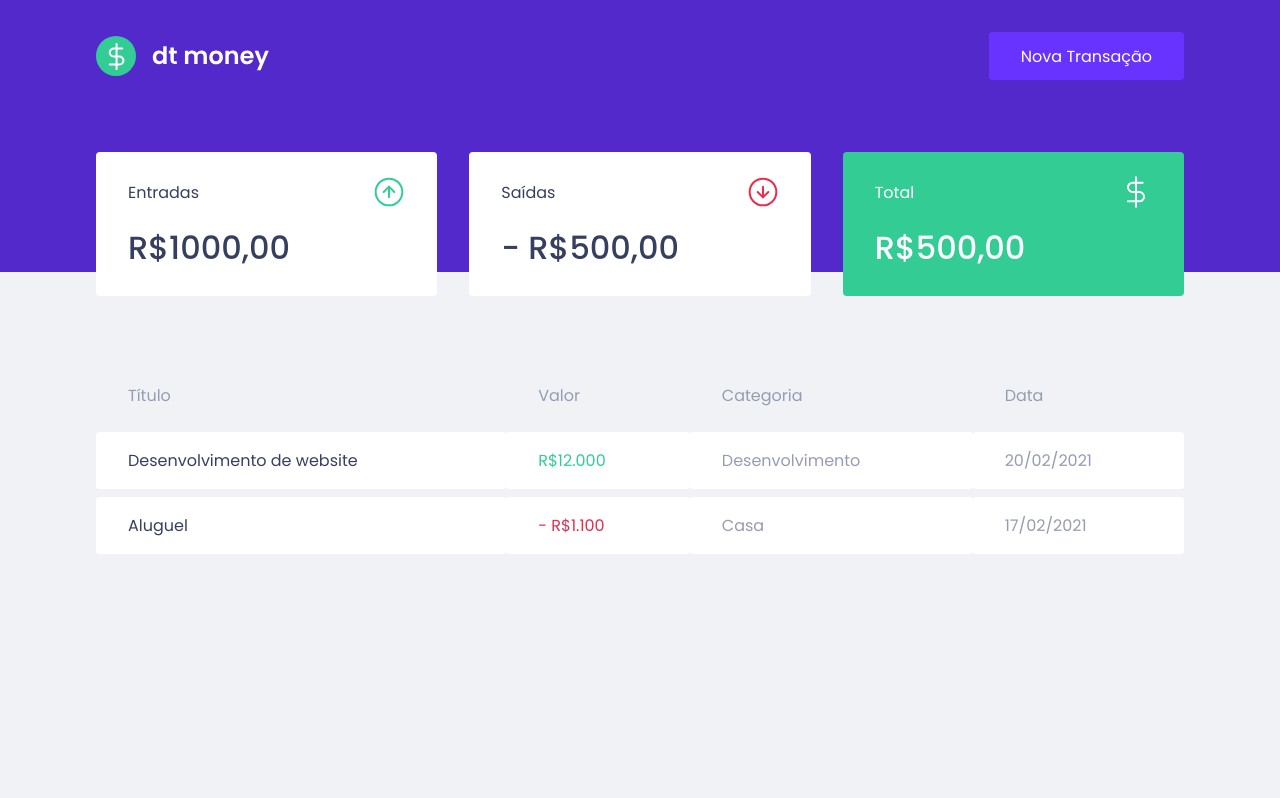
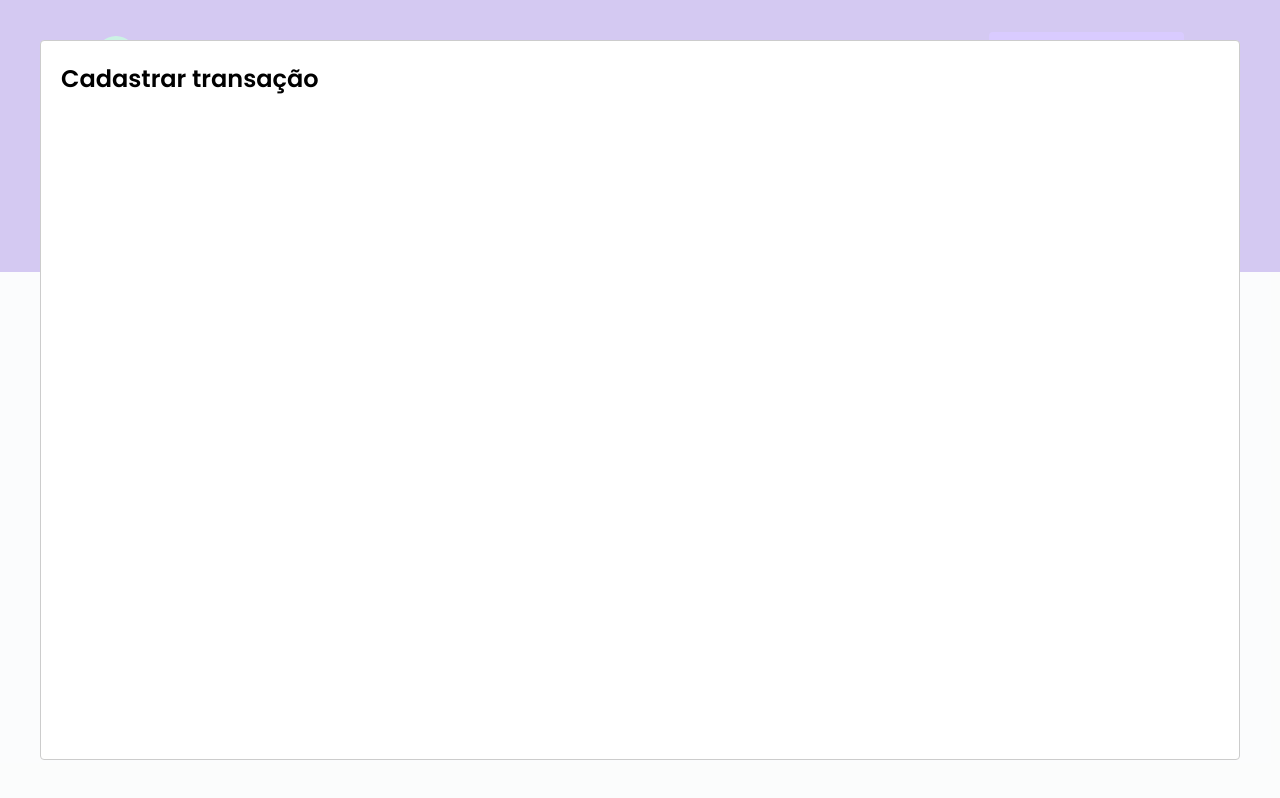
Before and after one commit to kelvyntelles/KTMoney, a React (Create React App) app: page / in a window 1280 px wide. Both pictures are taken after a click on the button "Nova Transação". Built offline with nearby package versions, Linux system fonts and the light colour scheme; no server answers; what miragejs would draw is missing.

Commit message:
configurando model de criação

```diff
--- a/package.json
+++ b/package.json
@@ -7,6 +7,7 @@
     "miragejs": "^0.1.42",
     "react": "^17.0.2",
     "react-dom": "^17.0.2",
+    "react-modal": "^3.14.3",
     "react-scripts": "4.0.3",
     "styled-components": "^5.3.3",
     "web-vitals": "^1.0.1"
@@ -19,6 +20,7 @@
     "@types/node": "^12.0.0",
     "@types/react": "^17.0.0",
     "@types/react-dom": "^17.0.0",
+    "@types/react-modal": "^3.13.1",
     "@types/styled-components": "^5.1.15",
     "typescript": "^4.1.2"
   },
--- a/src/App.tsx
+++ b/src/App.tsx
@@ -1,12 +1,35 @@
+import { useState } from 'react';
+import Modal from 'react-modal';
 import { Dashboard } from "./components/Dashboard";
 import { Header } from "./components/Header";
+
 import { GlobalStyle } from "./styles/global";
 
+Modal.setAppElement('#root');
+
 export function App() {
+  const [isNewTransactionModalOpen, setIsNewTransactionModalOpen] = useState(false);
+
+    function handleOpenNewTransactionModal() {
+        setIsNewTransactionModalOpen(true);
+    }
+
+    function handleCloseNewTransactionModal() {
+        setIsNewTransactionModalOpen(false);
+    }
+
   return (
     <>
-      <Header />
+      <Header onOpenNewTransactionModal={handleOpenNewTransactionModal} />
       <Dashboard />
+
+      <Modal
+          isOpen={isNewTransactionModalOpen}
+          onRequestClose={handleCloseNewTransactionModal}
+      >
+          <h2>Cadastrar transação</h2>
+      </Modal>
+
       <GlobalStyle />
     </>
   );
--- a/src/components/Header/index.tsx
+++ b/src/components/Header/index.tsx
@@ -1,14 +1,21 @@
 import logoImg from '../../assets/logo.svg';
+
 import { Container, Content } from './styles';
 
-export function Header() {
+interface HeaderProps {
+    onOpenNewTransactionModal: () => void;
+}
+
+export function Header({ onOpenNewTransactionModal }: HeaderProps) {
     return (
         <Container>
             <Content>
                 <img src={logoImg} alt="dt money" />
-                <button type="button">
+                <button type="button" onClick={onOpenNewTransactionModal}>
                     Nova Transação
                 </button>
+
+
             </Content>
         </Container>
     );
```
Also changed, not shown: 1 other file (tests, documents, lock files or other folders).
